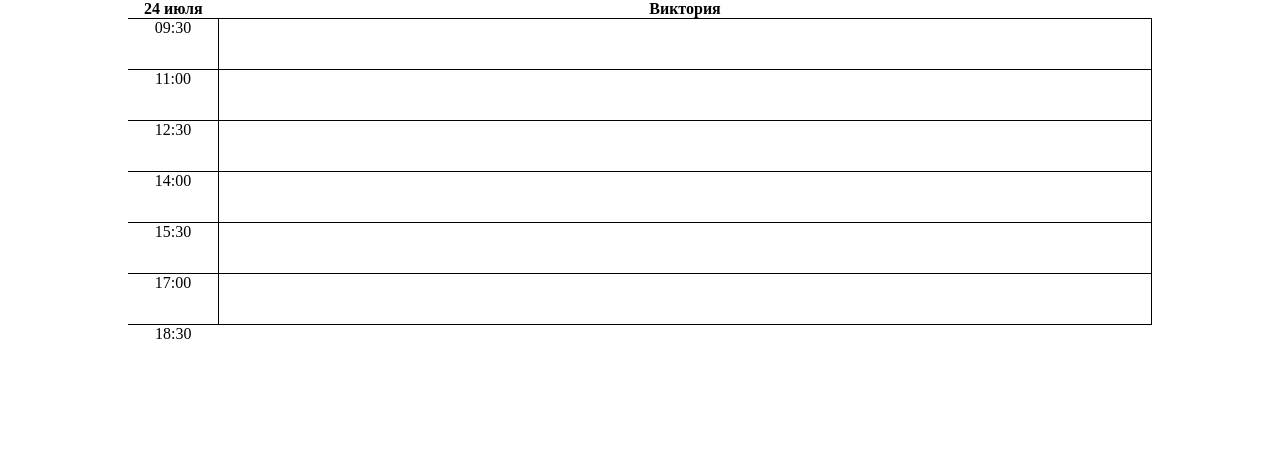
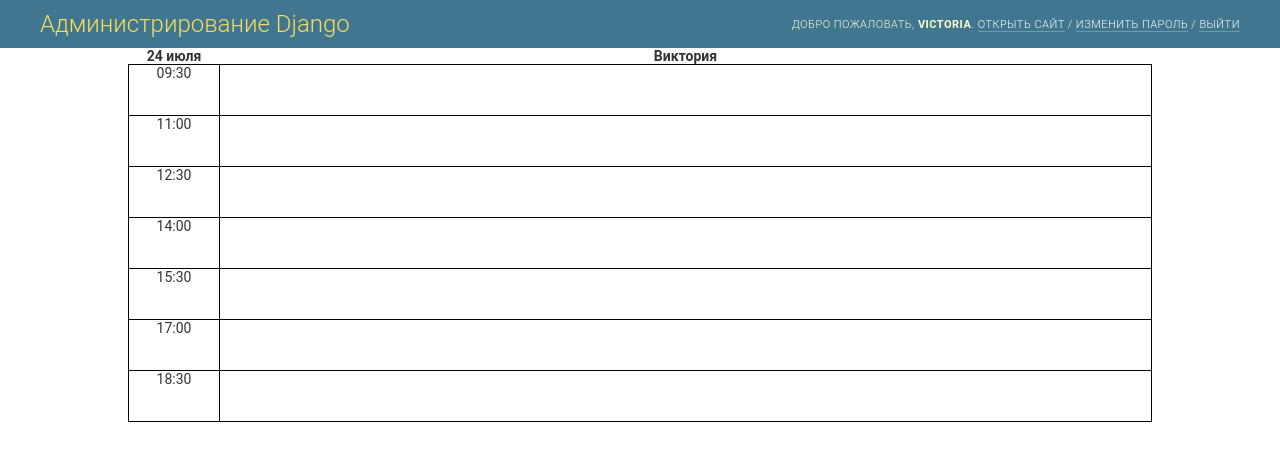
Before and after one commit to Thunderbirrd/Cosmetic, a Django app: page /calendar/ in a window 1280 px wide. Shown: the top 461 px of the page. Run offline with Django 3.2, Linux system fonts and the light colour scheme; parts of the project's set-up code (start-up, migrations or seed data) failed here and were passed over.

Commit message:
added header to calendar

```diff
--- /dev/null
+++ b/static/css/calendar/header.css
@@ -0,0 +1,91 @@
+header {
+    width: auto;
+    height: auto;
+    display: flex;
+    justify-content: space-between;
+    align-items: center;
+    padding: 10px 40px;
+    background: #417690;
+    color: #ffc;
+    overflow: hidden;
+}
+
+header a:link, header a:visited {
+    color: #fff;
+}
+
+header a:focus, header a:hover {
+    text-decoration: underline;
+}
+
+header .branding {
+    float: left;
+}
+
+header .branding h1 {
+    padding: 0;
+    margin: 0 20px 0 0;
+    font-weight: 300;
+    font-size: 24px;
+    color: #f5dd5d;
+}
+
+header .branding h1, .branding h1 a:link, .branding h1 a:visited {
+    color: #f5dd5d;
+}
+
+header .branding h2 {
+    padding: 0 10px;
+    font-size: 14px;
+    margin: -8px 0 8px 0;
+    font-weight: normal;
+    color: #ffc;
+}
+
+header .branding a:hover {
+    text-decoration: none;
+}
+
+header .user-tools {
+    float: right;
+    padding: 0;
+    margin: 0 0 0 20px;
+    font-weight: 300;
+    font-size: 11px;
+    letter-spacing: 0.5px;
+    text-transform: uppercase;
+    text-align: right;
+}
+
+header .user-tools a {
+    border-bottom: 1px solid rgba(255, 255, 255, 0.25);
+}
+
+header .user-tools a:focus, .user-tools a:hover {
+    text-decoration: none;
+    border-bottom-color: #79aec8;
+    color: #79aec8;
+}
+
+@media (max-width: 1024px) {
+    header {
+        flex-direction: column;
+        padding: 15px 30px;
+        justify-content: flex-start;
+    }
+    header .branding h1 {
+        margin: 0 0 8px;
+        font-size: 20px;
+        line-height: 1.2;
+    }
+    header .user-tools {
+        margin: 0;
+        font-weight: 400;
+        line-height: 1.85;
+        text-align: left;
+    }
+    header .user-tools a {
+        display: inline-block;
+        line-height: 1.4;
+    }
+}
--- a/static/css/calendar/style.css
+++ b/static/css/calendar/style.css
@@ -1,5 +1,19 @@
 :root {
     --border-table: 1px solid black;
+}
+
+body {
+    margin: 0;
+    padding: 0;
+    font-size: 14px;
+    font-family: "Roboto","Lucida Grande","DejaVu Sans","Bitstream Vera Sans",Verdana,Arial,sans-serif;
+    color: #333;
+    background: #fff;
+}
+
+a:link, a:visited {
+    color: #447e9b;
+    text-decoration: none;
 }
 
 .calendar table {
@@ -11,12 +25,11 @@
     width: 100%;
 }
 
-.calendar tr:not(:last-child) td:not(:first-child){
+.calendar tr td{
     border: var(--border-table);
 }
 
 .calendar tr td:first-child{
-    border-top: var(--border-table);
     width: 90px;
 }
 
--- /dev/null
+++ b/templates/calendar/header.html
@@ -0,0 +1,14 @@
+<header>
+    <div class="branding">
+        <h1 class="site-name">
+            <a href="/admin/">Администрирование Django</a>
+        </h1>
+    </div>
+    <div class="user-tools">
+        Добро пожаловать,
+        <strong>Victoria</strong>.
+        <a href="/">Открыть сайт</a> /
+        <a href="/admin/password_change/">Изменить пароль</a> /
+        <a href="/admin/logout/">Выйти</a>
+    </div>
+</header>
--- a/templates/calendar/index.html
+++ b/templates/calendar/index.html
@@ -9,9 +9,12 @@
     <link rel="stylesheet" href="{% static 'css/reset.css' %}">
     <link rel="stylesheet" href="{% static 'css/wrap.css' %}">
 
+    <link rel="stylesheet" href="{% static 'css/calendar/header.css' %}">
+
     <link rel="stylesheet" href="{% static 'css/calendar/style.css' %}">
 </head>
 <body>
+    {% include "calendar/header.html" %}
     <main>
         <section class="calendar">
             <div class="wrap">
```
